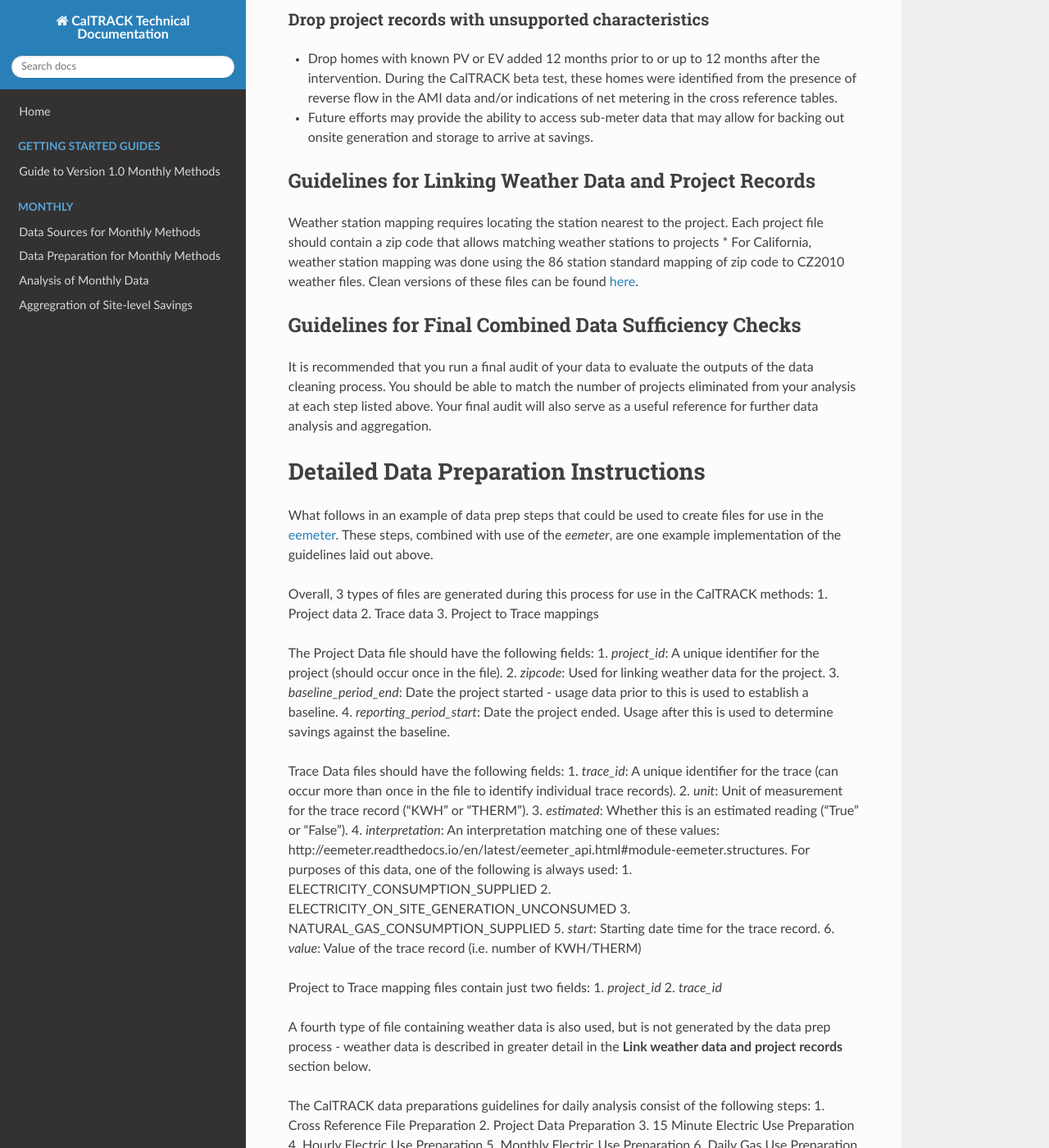
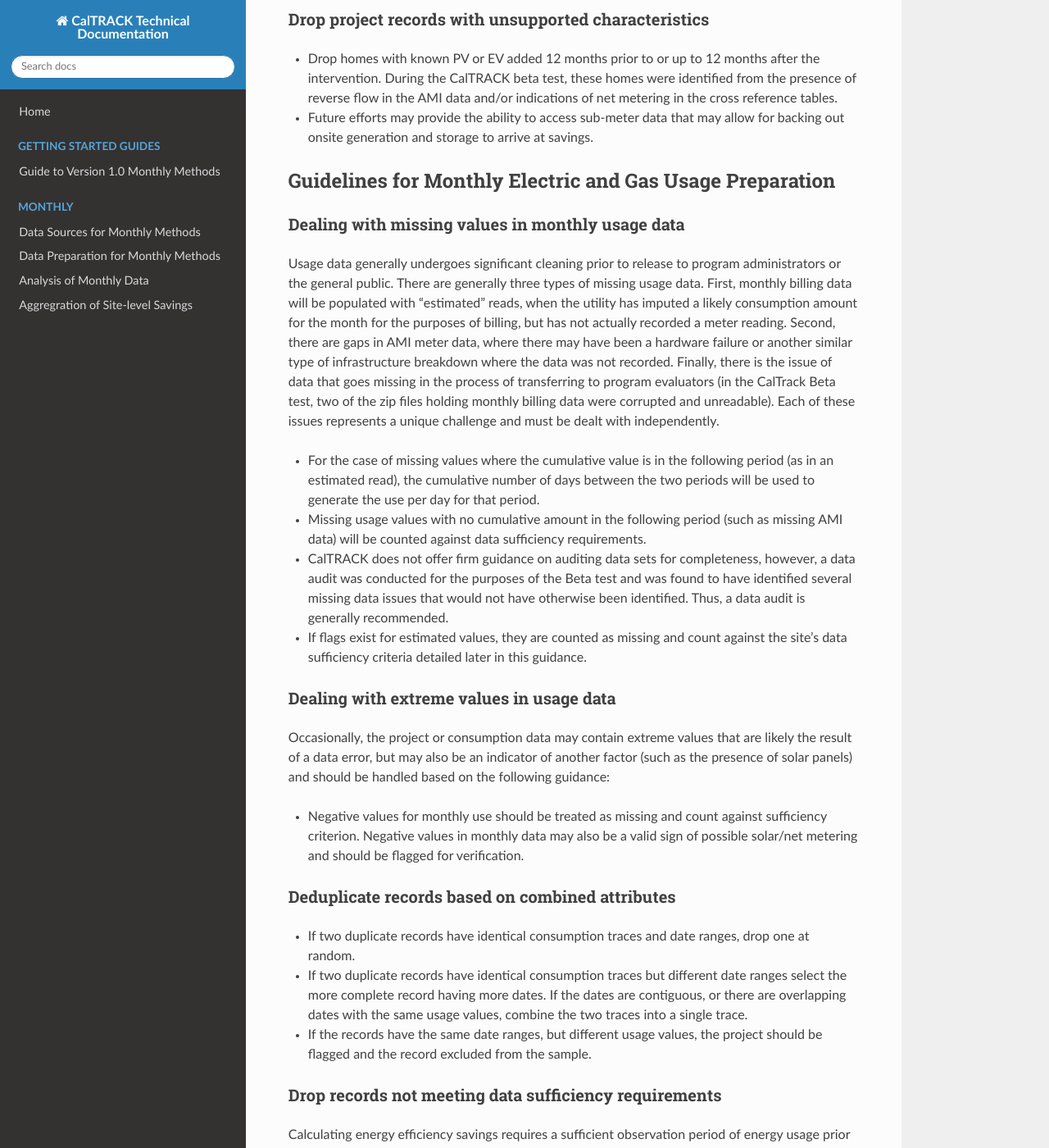
Before and after one commit to openeemeter/caltrack, an MkDocs documentation site: the page built from docs/guides/detailed_data_prep.md, in a window 1280 px wide and 1400 px high, scrolled down 3004 px. Shown: the whole window at 82% size. Built offline with MkDocs 1.6.1, drawn with Linux system fonts in a browser that asks for light colours; nearby versions of some CDN libraries; old or Windows-style settings are respelled for this version of MkDocs; some of the changed text lies outside the part shown.

Commit message:
additional monthly data prep guidelines

```diff
--- a/docs/guides/detailed_data_prep.md
+++ b/docs/guides/detailed_data_prep.md
@@ -74,6 +74,48 @@ Unmatched data should be excluded from analysis.
 * Drop homes with known PV or EV added 12 months prior to or up to 12 months after the intervention. During the CalTRACK beta test, these homes were identified from the presence of reverse flow in the AMI data and/or indications of net metering in the cross reference tables.
 * Future efforts may provide the ability to access sub-meter data that may allow for backing out onsite generation and storage to arrive at savings.
 
+Guidelines for Monthly Electric and Gas Usage Preparation
+---
+### Dealing with missing values in monthly usage data
+
+Usage data generally undergoes significant cleaning prior to release to program administrators or the general public. There are generally three types of missing usage data. First, monthly billing data will be populated with “estimated” reads, when the utility has imputed a likely consumption amount for the month for the purposes of billing, but has not actually recorded a meter reading. Second, there are gaps in AMI meter data, where there may have been a hardware failure or another similar type of infrastructure breakdown where the data was not recorded. Finally, there is the issue of data that goes missing in the process of transferring to program evaluators (in the CalTrack Beta test, two of the zip files holding monthly billing data were corrupted and unreadable). Each of these issues represents a unique challenge and must be dealt with independently.
+
+* For the case of missing values where the cumulative value is in the following period (as in an estimated read), the cumulative number of days between the two periods will be used to generate the use per day for that period.
+* Missing usage values with no cumulative amount in the following period (such as missing AMI data) will be counted against data sufficiency requirements.
+* CalTRACK does not offer firm guidance on auditing data sets for completeness, however, a data audit was conducted for the purposes of the Beta test and was found to have identified several missing data issues that would not have otherwise been identified. Thus, a data audit is generally recommended.
+* If flags exist for estimated values, they are counted as missing and count against the site’s data sufficiency criteria detailed later in this guidance.
+
+### Dealing with extreme values in usage data
+
+Occasionally, the project or consumption data may contain extreme values that are likely the result of a data error, but may also be an indicator of another factor (such as the presence of solar panels) and should be handled based on the following guidance:
+
+* Negative values for monthly use should be treated as missing and count against sufficiency criterion. Negative values in monthly data may also be a valid sign of possible solar/net metering and should be flagged for verification.
+
+### Deduplicate records based on combined attributes
+
+* If two duplicate records have identical consumption traces and date ranges, drop one at random.
+* If two duplicate records have identical consumption traces but different date ranges select the more complete record having more dates. If the dates are contiguous, or there are overlapping dates with the same usage values, combine the two traces into a single trace.
+* If the records have the same date ranges, but different usage values, the project should be flagged and the record excluded from the sample.
+
+### Drop records not meeting data sufficiency requirements
+
+Calculating energy efficiency savings requires a sufficient observation period of energy usage prior to and after an intervention. Generally, annualized models require at least 12 months of usage data on each side of an intervention in order to accurately calculate energy savings. Some models may be able to calculate energy savings with fewer than 12 months of data in the reporting period.
+
+* 12 complete months pre-retrofit for monthly billing data to qualify for estimation or 24 months with up to 2 missing values from different, non-contiguous months.
+* Post retrofit data sufficiency for estimation will be dealt with in [post-estimation model fit criterion](https://github.com/impactlab/caltrack/blob/master/docs/monthly/analysis.md#3-fit-all-candidate-models-and-apply-qualification-criteria).
+* Total annual savings estimates will require 12 months post-retrofit.
+
+### Drop project records with unsupported characteristics
+
+* Drop homes with known PV or EV added 12 months prior to or up to 12 months after the intervention. During the CalTRACK beta test, these homes were identified from the presence of reverse flow in the AMI data and/or indications of net metering in the cross reference tables. However, if you only have access to billing data, CalTRACK recommends working with the utility to get flags for accounts that have net metering present so they can be excluded from the analysis.
+* Future efforts may provide the ability to access sub-meter data that may allow for backing out onsite generation and storage to arrive at savings.
+
+Guidelines for Linking Project and Usage Files
+---
+Once project, consumption, and weather data have met all of their respective requirements, the data must be matched in order for a savings estimation to be performed. CalTRACK recommends using a key such as a utility account number that will clearly match a given project with a given meter. However, we also recognize that in certain cases, a project may encompass more than one meter or utility account. In these cases, CalTRACK does not offer specific guidance.
+
+Unmatched data should be excluded from analysis.
+
 Guidelines for Linking Weather Data and Project Records
 ---
 Weather station mapping requires locating the station nearest to the project. Each project file should contain a zip code that allows matching weather stations to projects
@@ -82,6 +124,9 @@ Weather station mapping requires locating the station nearest to the project. Ea
 Guidelines for Final Combined Data Sufficiency Checks
 ---
 It is recommended that you run a final audit of your data to evaluate the outputs of the data cleaning process. You should be able to match the number of projects eliminated from your analysis at each step listed above. Your final audit will also serve as a useful reference for further data analysis and aggregation.
+
+* Billing periods (the period between bill start date and bill end date in the monthly usage data) with more than 10% missing days of weather data will be thrown out and count against the required number of billing period observations.
+* Any projects with fewer than 12 months pre and 12 months post are not included in the analysis.
 
 Detailed Data Preparation Instructions
 ===
```
Also changed, not shown: other parts of docs/guides/detailed_data_prep.md (+2 -2 lines).
